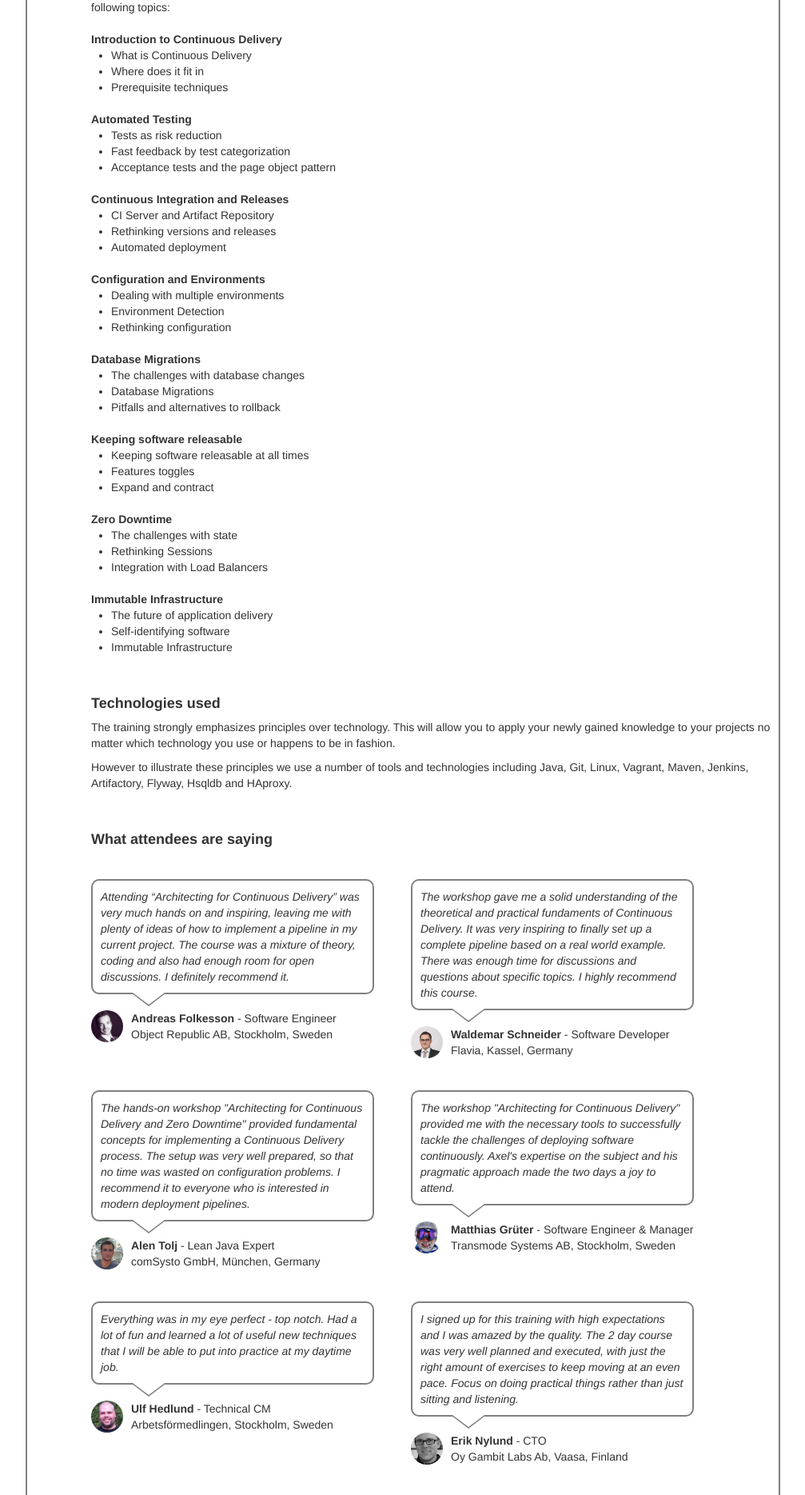
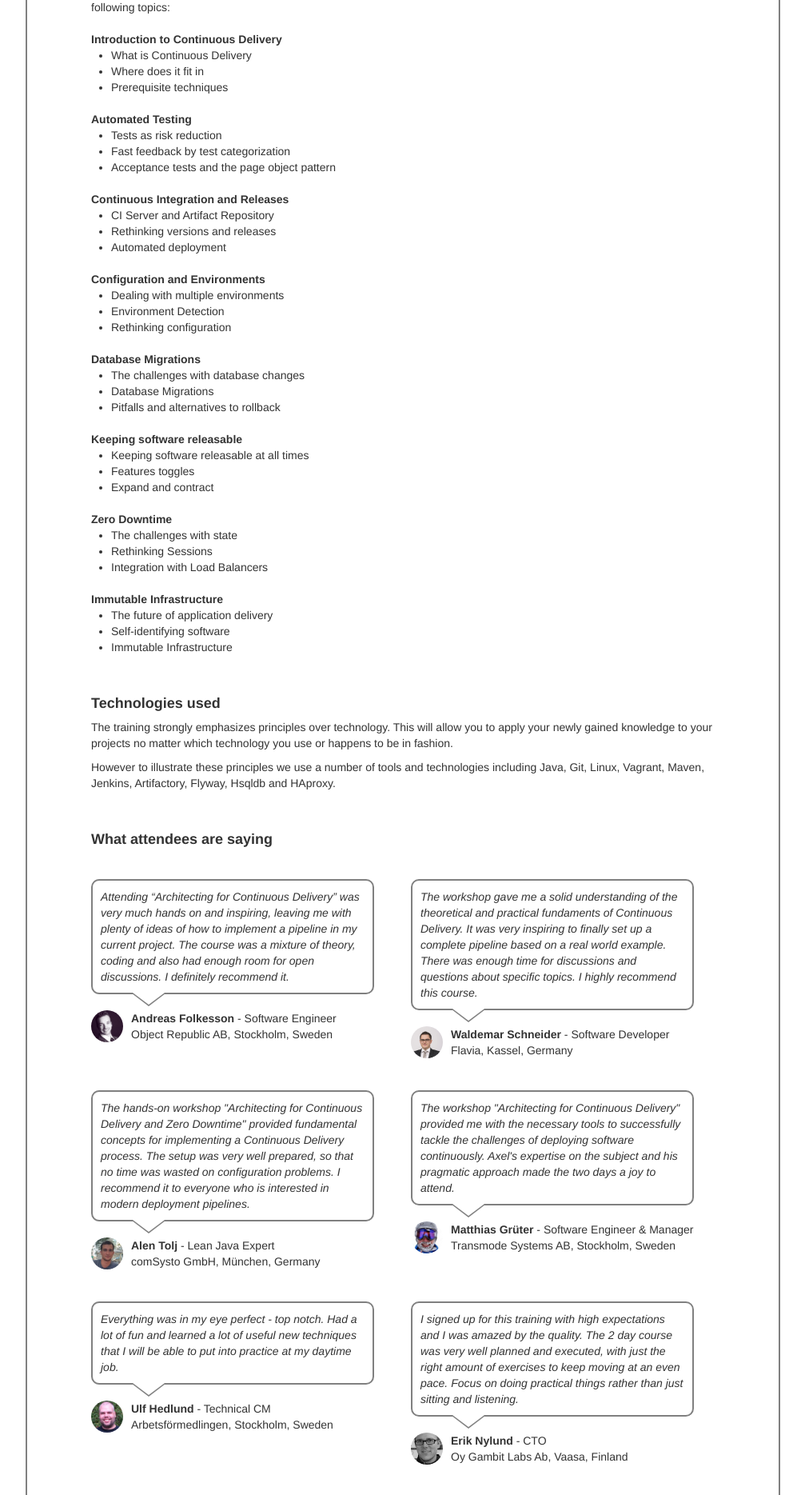
Before and after one commit to axelfontaine/axelfontaine.com, a Jekyll site: the page built from training/continuousdelivery.html, in a window 1280 px wide. Shown: the part 1137-3006 px from the top of the page at 80% size, without its empty margins (136-1143 px from the left). Built offline with Jekyll 4.4.1, drawn with Linux system fonts in a browser that asks for light colours.

Commit message:
Minor layout fix

```diff
--- a/training/continuousdelivery.html
+++ b/training/continuousdelivery.html
@@ -163,7 +163,7 @@ category: Training
     </div>
     <div class="row">
         <div class="span1"></div>
-        <div class="span11">
+        <div class="span10">
             <p class="training-section-head">Technologies used</p>
 
             <p>The training strongly emphasizes principles over technology. This will allow you to apply your newly gained knowledge
```
